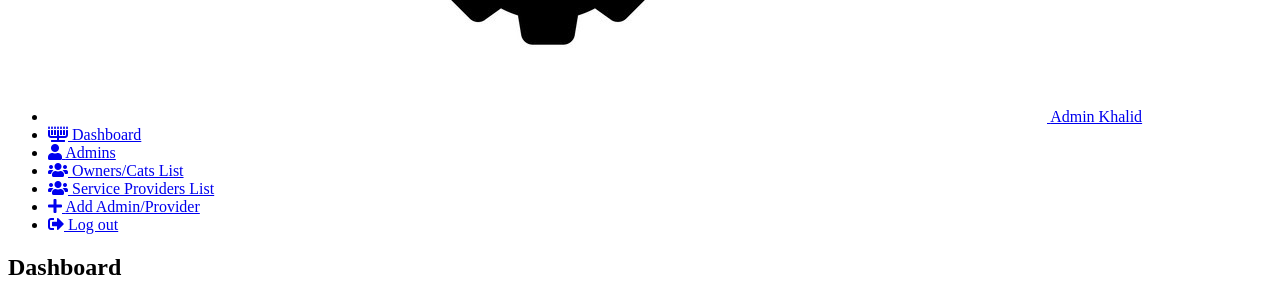
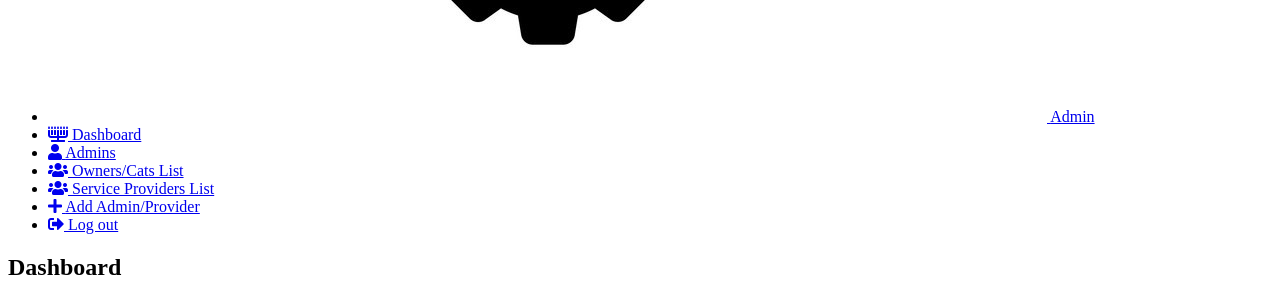
Before and after one commit to khaledahmed3/Cats-Adoption-and-Well-Being-System, a PHP site: page /admin.php in a window 1280 px wide. Shown: the part 888-1188 px from the top of the page. Run offline with PHP 8.4, Linux system fonts and the light colour scheme; the visitor is signed in with stand-in values (Sample User, id 1); data that the repository does not hold is empty.

Commit message:
Admin Page edited

```diff
--- a/admin.php
+++ b/admin.php
@@ -22,7 +22,7 @@ require 'dbcon.php';
             <ul>
                 <li><a href="admin.php" class="logo">
                         <img src="images/admin-icon.jpg">
-                        <span class=" nav-item">Admin Khalid</span>
+                        <span class=" nav-item">Admin</span>
                     </a></li>
                 <li><a href="admin.php">
                         <i class="fas fa-menorah"></i>
```
